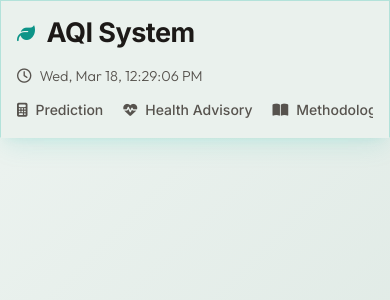
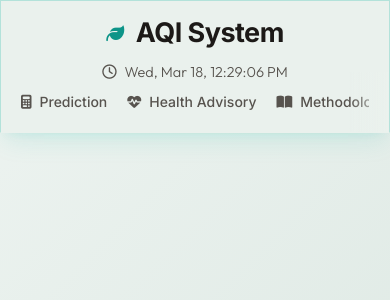
Before and after one commit to Suhail-45/AQI_Project, a Flask app: template templates/layout.html in a window 390 px wide. Shown: the top 300 px of the page. Run offline with Flask 3, Linux system fonts and the light colour scheme; the template is opened without the code that fills it, so the values that code supplies are empty; parts of the project's set-up code (start-up, migrations or seed data) failed here and were passed over; some libraries are stand-ins or nearby versions.

Commit message:
Add files via upload

```diff
--- a/static/style.css
+++ b/static/style.css
@@ -127,6 +127,21 @@ h6 {
     -webkit-backdrop-filter: blur(12px);
     border-bottom: 1px solid var(--glass-border);
     box-shadow: 0 4px 6px -1px rgba(0, 0, 0, 0.05);
+}
+
+/* Mobile Scroll Fade Indicator */
+@media screen and (max-width: 600px) {
+    .top-nav::after {
+        content: '';
+        position: absolute;
+        right: 0;
+        bottom: 0;
+        width: 40px;
+        height: 60px; /* Height of the nav-links area */
+        background: linear-gradient(to right, transparent, var(--glass-bg));
+        pointer-events: none;
+        z-index: 1001;
+    }
 }
 
 .nav-brand {
@@ -588,7 +603,11 @@ button.btn-primary:active {
     }
 
     section {
-        padding: 40px 24px;
+        padding: 30px 15px;
+    }
+
+    .card {
+        padding: 20px 15px;
     }
 }
 
@@ -598,10 +617,11 @@ button.btn-primary:active {
     }
 
     .top-nav {
-        padding: 12px 16px;
+        padding: 12px 20px;
         flex-direction: column;
-        align-items: flex-start;
-        gap: 12px;
+        align-items: center;
+        gap: 8px;
+        text-align: center;
     }
 
     /* Convert navigation links to horizontal scrollable row on phones */
@@ -611,8 +631,15 @@ button.btn-primary:active {
         white-space: nowrap;
         justify-content: flex-start;
         gap: 20px;
-        padding-bottom: 5px;
+        padding-bottom: 8px; /* More space for scrollbar */
         -webkit-overflow-scrolling: touch;
+        scroll-snap-type: x mandatory;
+        scrollbar-width: thin;
+        scrollbar-color: var(--accent) transparent;
+    }
+
+    .nav-links li {
+        scroll-snap-align: start;
     }
 
     /* Force space at the end of the scroll container */
@@ -656,7 +683,8 @@ button.btn-primary:active {
     }
 
     .chart-container {
-        height: 280px;
+        height: 250px;
+        padding: 10px;
     }
 
     /* Sliders: full width on mobile to prevent overflow */
```
